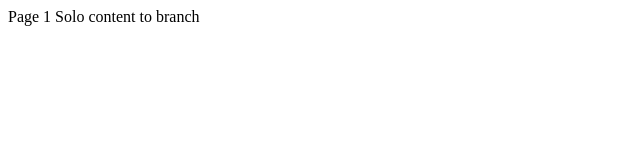
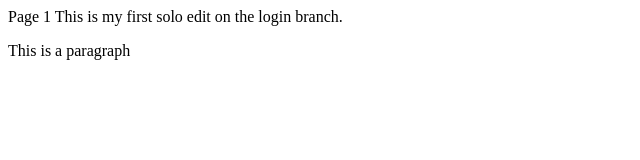
Before and after one commit to suad-ar/collab1, a plain HTML site: page index.html in a window 1280 px wide. Shown: the whole page, without its empty margins (0-640 px from the left). Drawn offline with Linux system fonts and the light colour scheme.

Commit message:
merged login content to main

```diff
--- a/index.html
+++ b/index.html
@@ -7,6 +7,7 @@
 </head>
 <body>
     Page 1
-    Solo content to branch
+    This is my first solo edit on the login branch.
+    <p>This is a paragraph</p>
 </body>
 </html>
```
